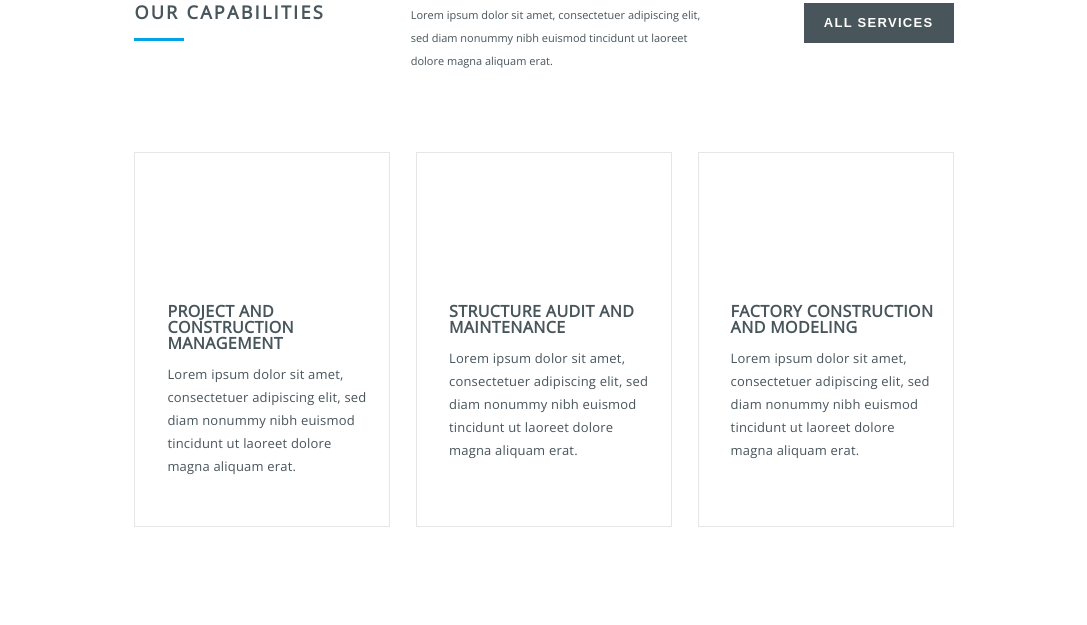
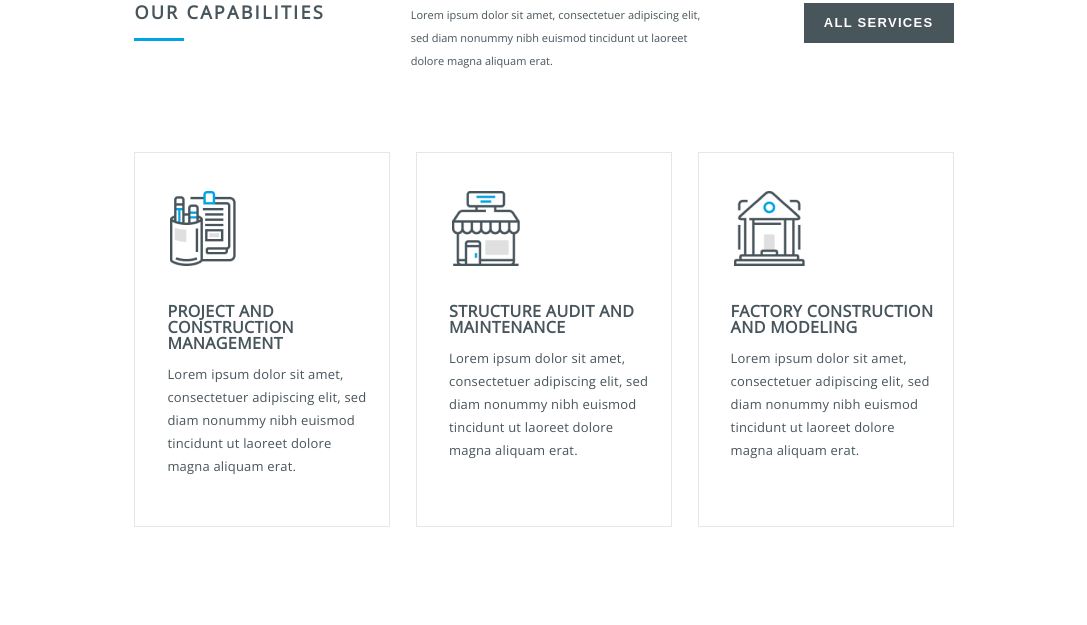
Before and after one commit to Mikalion/Lesson-6, a plain HTML site: page index.html in a window 1280 px wide. Shown: the part 1293-1918 px from the top of the page, without its empty margins (96-1183 px from the left). Drawn offline with nearby package versions, Linux system fonts and the light colour scheme.

Commit message:
fix bg-image

```diff
--- a/src/scss/components/_Services.scss
+++ b/src/scss/components/_Services.scss
@@ -44,16 +44,16 @@
 }
 
 .card--project-bg {
-    background: url(../src/img/services/project.png) no-repeat;
+    background: url(../img/services/project.png) no-repeat;
     background-position: top 38px left 35px;
   }
 
   .card--structure-bg {
-    background: url(../src/img/services/structure.png) no-repeat;
+    background: url(../img/services/structure.png) no-repeat;
     background-position: top 38px left 35px;
   }
 
   .card--factory-bg {
-    background: url(../src/img/services/factory.png) no-repeat;
+    background: url(../img/services/factory.png) no-repeat;
     background-position: top 38px left 35px;
   }
```
Also changed, not shown: src/style/main.css, 1 other file.
